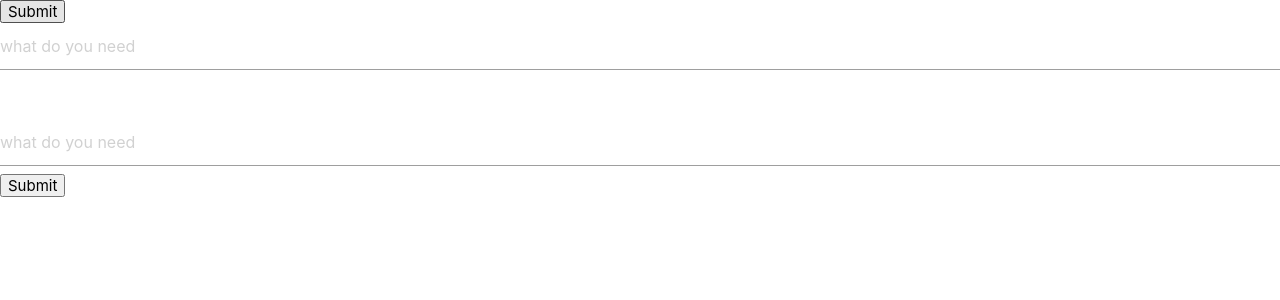
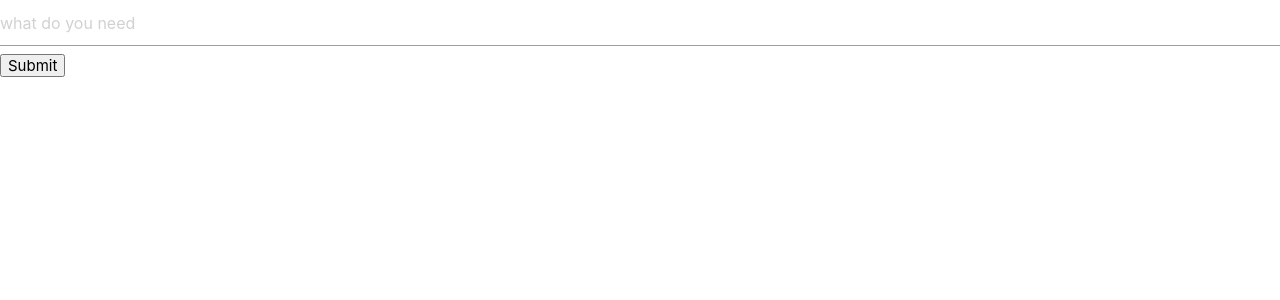
Before and after one commit to Rhys-Ward/To-do-List, a React (Create React App) app in the folder todoapp/: page / in a window 1280 px wide. Shown: the top 300 px of the page. Built offline with nearby package versions, Linux system fonts and the light colour scheme.

Commit message:
components added

```diff
--- a/todoapp/src/App.js
+++ b/todoapp/src/App.js
@@ -33,24 +33,11 @@ const App = () => {
 
   return (
     <div>
-      <button onClick={handleClick}> Submit </button>
-      <input
-        type="text"
-        placeholder="what do you need"
-        name="input"
-        onChange={addHandler}
-      />
+      <Input addHandler={addHandler} handleClick={handleClick}/>
 
-      <ul>
-        {toDo.map((x, i) => (
-          <li key={i}> {x}
-            <button onClick={() => removeHandler(i)}>Done</button>
-          </li>
-        ))}
-      </ul>
+     <Display toDo={toDo} removeHandler={removeHandler} />
 
-      <Display  />
-      <Input />
+
     </div>
   );
 };
--- a/todoapp/src/components/Display.js
+++ b/todoapp/src/components/Display.js
@@ -1,11 +1,14 @@
 
-
-
-const Display = ( {toDo} ) => {
+const Display = ( {toDo, removeHandler} ) => {
     return (
         <div>
-            <h1>{toDo}</h1>
-
+             <ul>
+        {toDo.map((x, i) => (
+          <li key={i}> {x}
+            <button onClick={() => removeHandler(i)}>Done</button>
+          </li>
+        ))}
+      </ul>
         </div>
      );
 }
--- a/todoapp/src/components/input.js
+++ b/todoapp/src/components/input.js
@@ -1,14 +1,17 @@
 
-const Input = ( { addHandler } ) => {
+const Input = ( { addHandler, handleClick  } ) => {
 
 
     return (
         <div>
             <input
+            onChange={addHandler}
         placeholder="what do you need"
         name="input"
         type="text" />
-            <button onClick={() => (addHandler)}>Submit</button>
+            <button onClick={handleClick}>Submit</button>
+
+
         </div>
 
      );
```
Also changed, not shown: todoapp/src/Display.js (deleted, +0 -13 lines), todoapp/src/components/todos.js (added).
